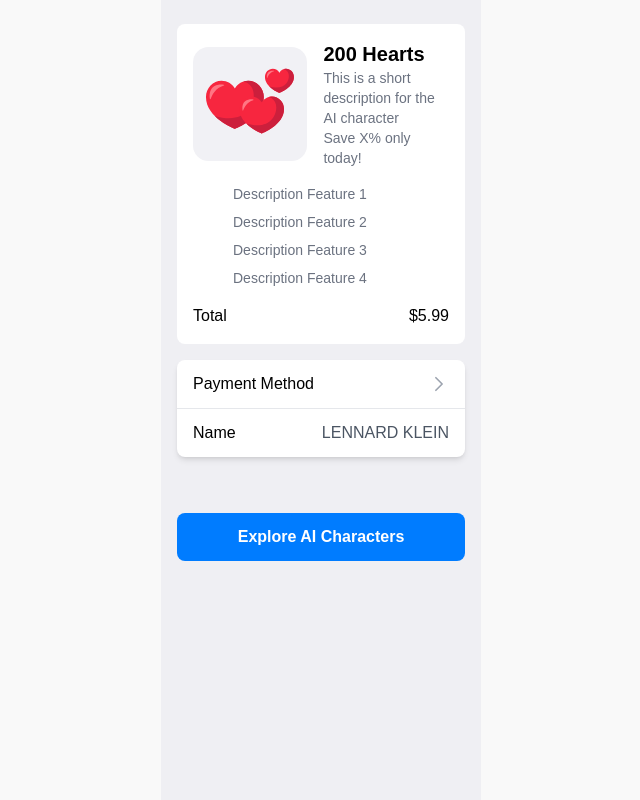
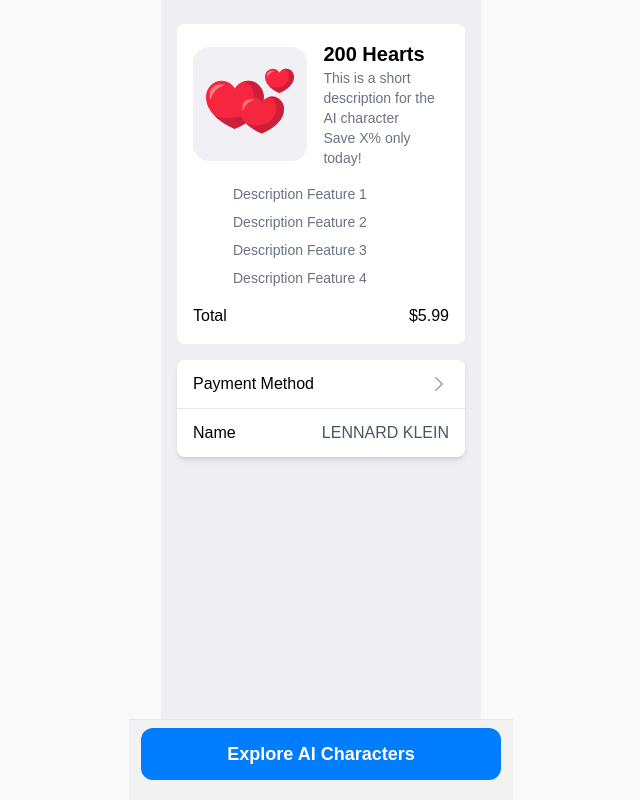
Before and after one commit to sda34495/companion-tele-app, a Next.js app: page /checkout in a window 1280 px wide. Shown: the whole page, without its empty margins (319-959 px from the left). Built offline with nearby package versions, Linux system fonts and the light colour scheme.

Commit message:
add button on checkout

```diff
--- a/app/components/Checkout.tsx
+++ b/app/components/Checkout.tsx
@@ -67,11 +67,22 @@ const PaymentScreen: React.FC = () => {
       </div>
 
       {/* Explore Button */}
-      <Link href='./explore'>
+      {/* <Link href='./explore'>
       <button className="flex bg-[#007cff] justify-center w-full px-4 py-3 mt-14  font-semibold text-center rounded-lg  text-white">
             Explore AI Characters
           </button>
-      </Link>
+      </Link> */}
+
+
+<div className="fixed bottom-0 left-0 right-0 bg-[#f2f2f2] border-t border-gray-200 py-2 px-3 w-full max-w-sm mx-auto pb-[env(safe-area-inset-bottom)] ">
+        <div className="pb-5">
+        <Link href="/explore">
+        <button className="flex mx-auto bg-[#007cff] items-center justify-center px-4 py-3 w-full text-white rounded-xl text-lg font-semibold">
+        Explore AI Characters
+        </button>
+        </Link>
+        </div>
+      </div>
     </div>
   );
 };
```
